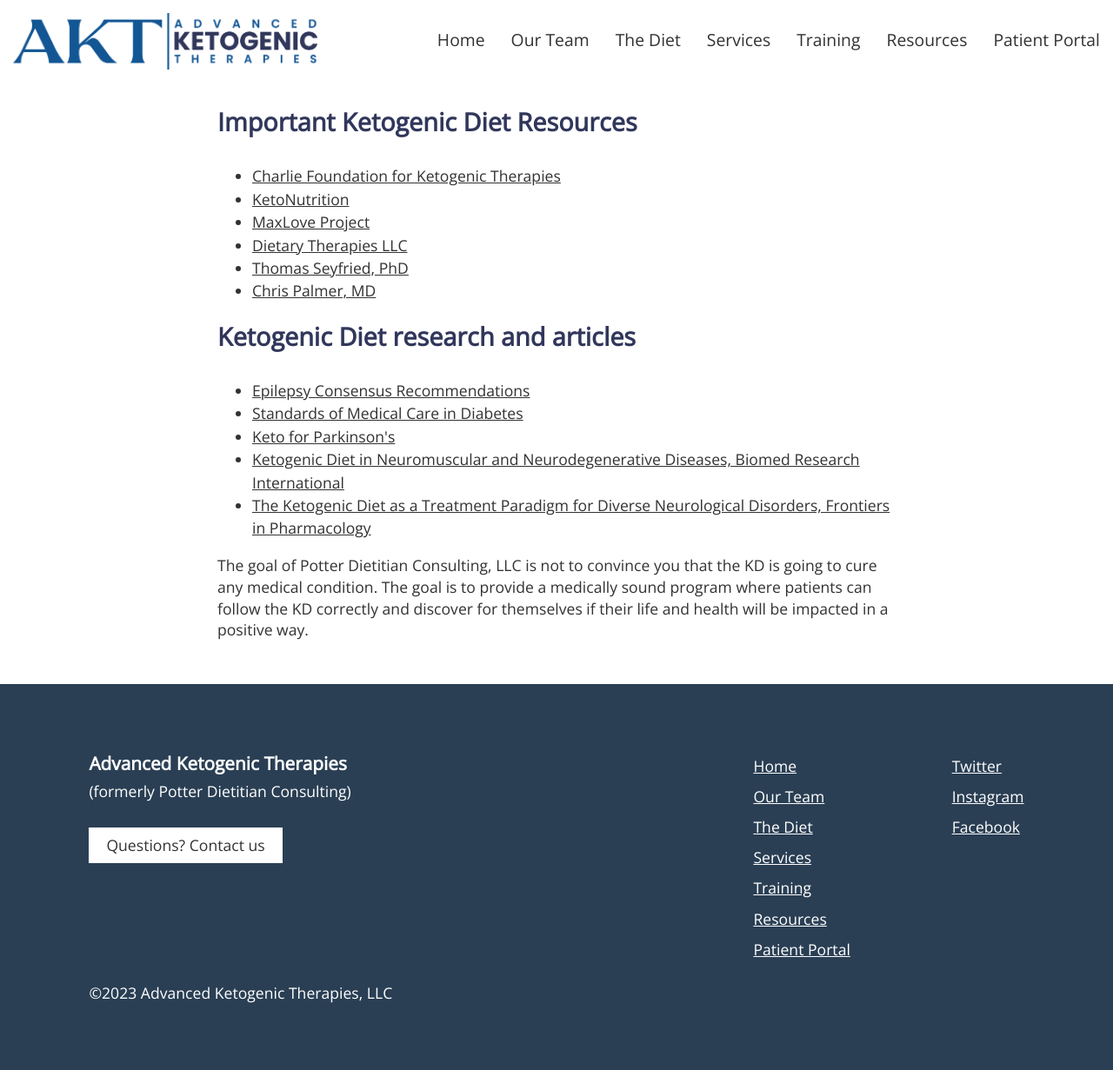
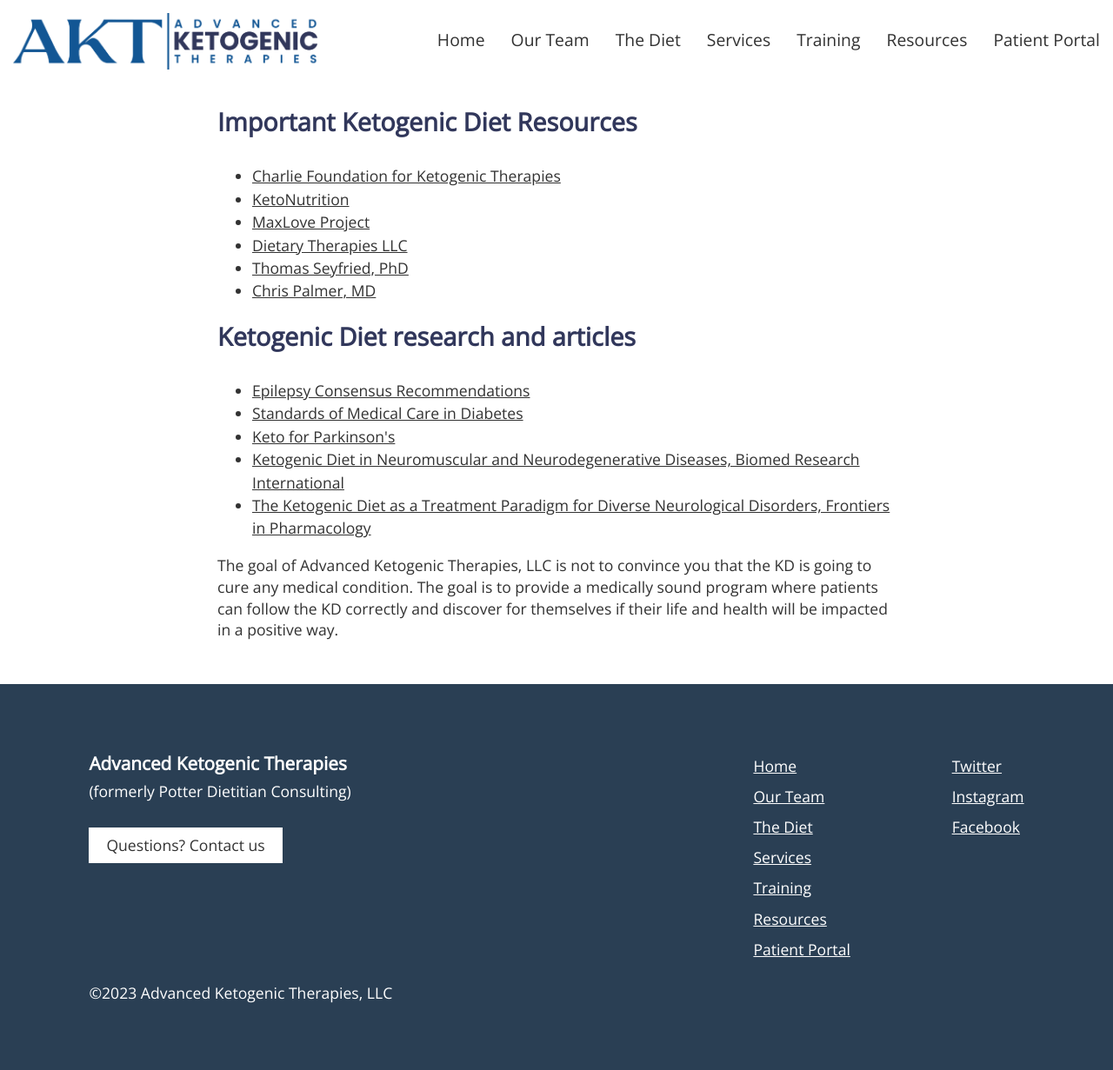
Before and after one commit to janmilosh/potterketo_jekyll, a Jekyll site: the page built from _pages/resources.html, in a window 1280 px wide. Shown: the whole page at 87% size. Built offline with Jekyll 4.4.1, drawn with Linux system fonts in a browser that asks for light colours; nearby versions of some CDN libraries.

Commit message:
Update resources page for new name

```diff
--- a/_pages/resources.html
+++ b/_pages/resources.html
@@ -20,5 +20,5 @@
     <li><a href="http://www.hindawi.com/journals/bmri/2014/474296/" target="_blank">Ketogenic Diet in Neuromuscular and Neurodegenerative Diseases, Biomed Research International</a></li>
     <li><a href="http://www.ncbi.nlm.nih.gov/pmc/articles/PMC3321471/" target="_blank">The Ketogenic Diet as a Treatment Paradigm for Diverse Neurological Disorders, Frontiers in Pharmacology</a></li>
   </ul>
-  <p>The goal of Potter Dietitian Consulting, LLC is not to convince you that the KD is going to cure any medical condition. The goal is to provide a medically sound program where patients can follow the KD correctly and discover for themselves if their life and health will be impacted in a positive way.</p>
+  <p>The goal of Advanced Ketogenic Therapies, LLC is not to convince you that the KD is going to cure any medical condition. The goal is to provide a medically sound program where patients can follow the KD correctly and discover for themselves if their life and health will be impacted in a positive way.</p>
 </div>
```
Also changed, not shown: 1 other file.
